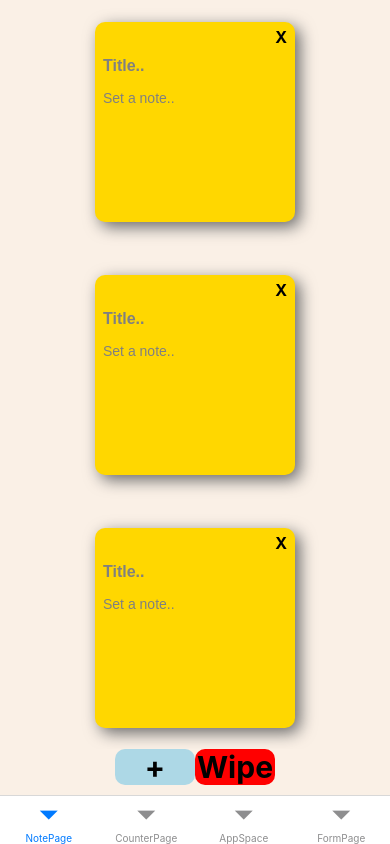
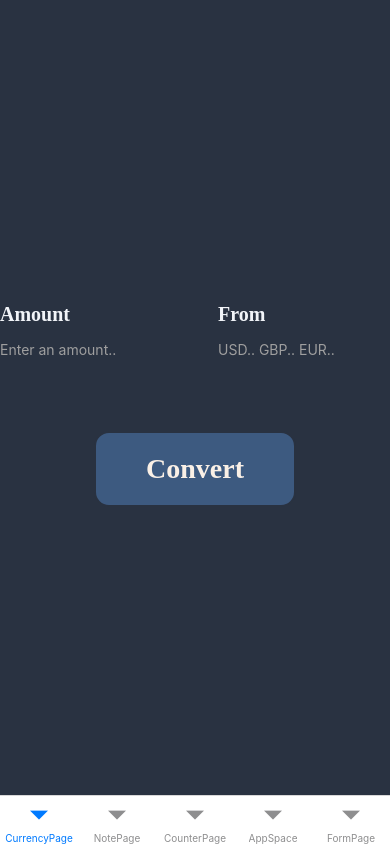
Before and after one commit to Aixufey/TDS200-Xplatform, a React Native app: screen /CurrencyPage in a window 390 px wide. Built offline with nearby package versions, Linux system fonts and the light colour scheme; no server answers.

Commit message:
Added currency Page, not API.

```diff
--- /dev/null
+++ b/pages/currencyPage/CurrencyPage.tsx
@@ -0,0 +1,120 @@
+import { useState } from "react";
+import { SafeAreaView, Text, StyleSheet, View, TextInput, Pressable, TouchableOpacity } from "react-native";
+
+
+
+let rates = [
+    { "USD": 1.0, "GBP": 0.71964, "EUR": 0.8249 }
+]
+
+
+
+
+
+const CurrencyPage: React.FC = () => {
+    const [amount, setAmount] = useState<string>("")
+    const [from, setFrom] = useState<string>("")
+    const [to, setTo] = useState<string>("")
+
+    const handleAmount = (txt: string) => {
+        console.log(amount)
+        return setAmount(txt)
+    }
+    const handleFrom = (txt: string) => {
+        console.log(from);
+        setFrom(txt)
+    }
+    const handleTo = (txt: string) => {
+        console.log(to);
+        setTo(txt)
+    }
+
+    return (
+        <SafeAreaView style={styles.container}>
+            <View style={{ flexDirection: "row" }}>
+                <View style={styles.fieldContainer}>
+                    <Text style={styles.text}>Amount</Text>
+                    <TextInput
+                        autoCorrect={false}
+                        style={styles.inputStyle}
+                        onChangeText={handleAmount}
+                        placeholder="Enter an amount.."
+                        placeholderTextColor={'#9F9F9F'}
+                    />
+                </View>
+                <View style={styles.fieldContainer}>
+                    <Text style={styles.text}>From</Text>
+                    <TextInput
+                        autoCorrect={false}
+                        style={styles.inputStyle}
+                        onChangeText={handleFrom}
+                        placeholder="USD.. GBP.. EUR.."
+                        placeholderTextColor={'#9F9F9F'}
+                    />
+                </View>
+                <View style={styles.fieldContainer}>
+                    <Text style={styles.text}>To</Text>
+                    <TextInput
+                        autoCorrect={false}
+                        style={styles.inputStyle}
+                        onChangeText={handleTo}
+                        placeholder="USD.. GBP.. EUR.."
+                        placeholderTextColor={'#9F9F9F'}
+                    />
+                </View>
+            </View>
+            <View style={styles.fieldContainer}>
+                <Text style={styles.text}>{amount} {from} {from ? '=': ''}</Text>
+                <Text>{to}</Text>
+            </View>
+            <View style={styles.fieldContainer}>
+                <TouchableOpacity style={styles.btnStyle}>
+                    <Text style={{ color: 'linen', fontWeight: 'bold', fontSize: 28, fontFamily: 'American Typewriter' }}>Convert</Text>
+                </TouchableOpacity>
+            </View>
+
+        </SafeAreaView>
+    );
+}
+
+const styles = StyleSheet.create({
+    container: {
+        flex: 1,
+        gap: 10,
+        flexWrap: "wrap",
+        flexDirection: "column",
+        alignItems: 'center',
+        justifyContent: "center",
+        backgroundColor: "#293241"
+    },
+    fieldContainer: {
+        paddingTop: 15,
+        flexDirection: 'column',
+        justifyContent: 'center',
+    },
+    inputStyle: {
+        color: '#F1F4F8',
+        marginTop: 15,
+        fontSize: 14,
+        width: "100%", // Make the note input full width
+        height: "100%", // Make the note input full height
+        outlineStyle: 'none',
+    },
+    text: {
+        fontSize: 20,
+        color: '#F1F4F8',
+        fontWeight: 'bold',
+        fontFamily: 'American Typewriter',
+    },
+    btnStyle: {
+        borderStyle: 'solid',
+        borderColor: '#293241',
+        borderWidth: 2,
+        paddingHorizontal: 50,
+        paddingVertical: 20,
+        backgroundColor: '#3D5A80',
+        borderRadius: 15,
+    },
+});
+
+export default CurrencyPage;
--- /dev/null
+++ b/pages/currencyPage/index.ts
@@ -0,0 +1,5 @@
+import CurrencyPage from "./CurrencyPage";
+
+export {
+    CurrencyPage
+}
--- a/pages/index.ts
+++ b/pages/index.ts
@@ -2,3 +2,4 @@
 export * from './counterPage'
 export * from './formPage'
 export * from './notePage'
+export * from './currencyPage'
--- a/routes/Routes.tsx
+++ b/routes/Routes.tsx
@@ -4,7 +4,7 @@ import {
     View,
     Text,
 } from "react-native"
-import { BasicFormPage, CounterPage, NotePage } from "../pages";
+import { BasicFormPage, CounterPage, CurrencyPage, NotePage } from "../pages";
 import AppSpace from "../AppSpace";
 
 
@@ -13,7 +13,8 @@ import AppSpace from "../AppSpace";
 const Tab = createBottomTabNavigator();
 const Routes: React.FC = () => {
     return (
-        <Tab.Navigator initialRouteName="NotePage" screenOptions={{ headerShown: false }}>
+        <Tab.Navigator initialRouteName="CurrencyPage" screenOptions={{ headerShown: false }}>
+            <Tab.Screen name="CurrencyPage" component={CurrencyPage} />
             <Tab.Screen name="NotePage" component={NotePage} />
             <Tab.Screen name="CounterPage" component={CounterPage} />
             <Tab.Screen name="AppSpace" component={AppSpace} />
```
